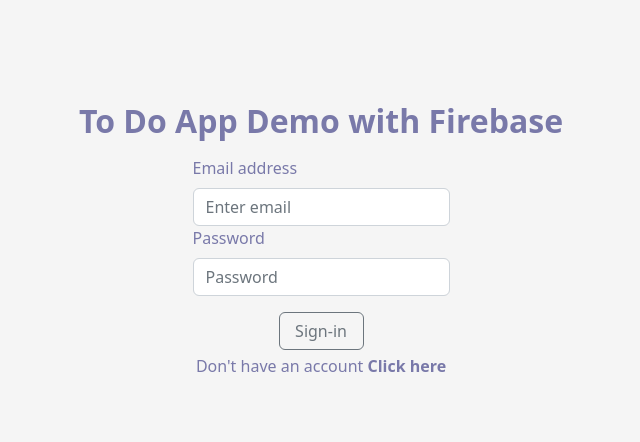
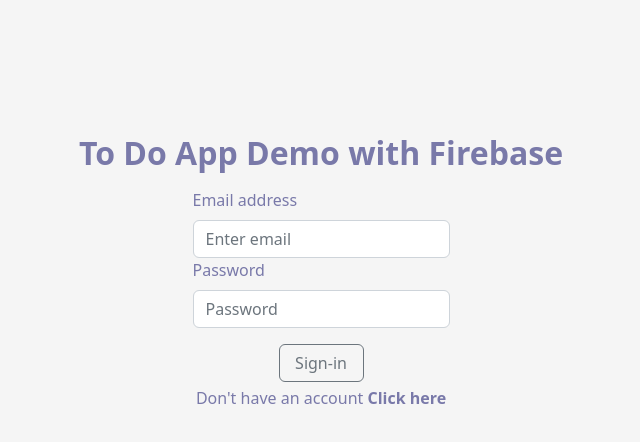
Before and after one commit to HittyTr/authdemo, a React (Create React App) app: page /signin in a window 1280 px wide. Shown: the top 442 px of the page, without its empty margins (319-959 px from the left). Built offline with nearby package versions, Linux system fonts and the light colour scheme; no server answers.

Commit message:
margin updated

```diff
--- a/src/index.css
+++ b/src/index.css
@@ -19,7 +19,7 @@
 }
 .header{
     color:#7979a9;
-    margin: 5% 0 0 0;
+    margin: 10% 0 0 0;
     padding: 0 15% 0 15%;
     font-weight: 700;
 }
@@ -50,7 +50,7 @@ html{
     width: 70vw;
     gap: 2rem;
     color: #7979a9;
-    margin: 15% 10% 20% 15%;
+    margin: 8% 10% 20% 15%;
     padding: 0%;
 }
 .mainButton{
```
